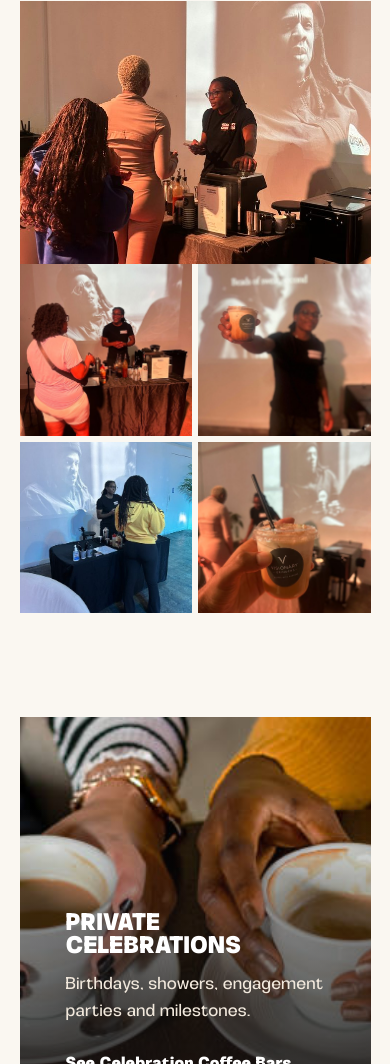
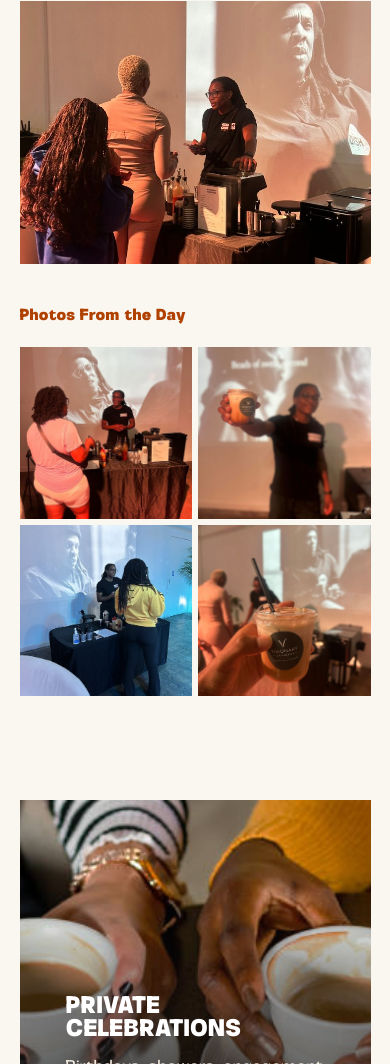
Before and after one commit to Blairthecoder/visionarygrinders, a plain HTML site: page events/index.html in a window 390 px wide. Shown: the part 1198-2262 px from the top of the page. Drawn offline with Linux system fonts and the light colour scheme; a web font is replaced by a local one.

Commit message:
Give the events recap gallery room to breathe
The photo gallery sat flush against the Read the Full Recap buttons with
zero pixels between them, so the photos read as an accident rather than
part of the recap.

Wraps the gallery in a labelled block ("Photos From the Day") with a
clamped top margin, which puts 94px between the buttons and the first
photo on desktop and 40px on mobile. A sweep of the rest of the page
found no other adjacent blocks closer than 16px.

Co-Authored-By: Claude Opus 5 <noreply@anthropic.com>

```diff
--- a/events/index.html
+++ b/events/index.html
@@ -54,11 +54,14 @@
     </div>
     <img src="/images/lifestyle-market-bar-sm.jpg" srcset="/images/lifestyle-market-bar-sm.jpg 700w, /images/lifestyle-market-bar.jpg 1200w" sizes="(max-width: 860px) 90vw, 45vw" alt="Jasmine Rhodes serving guests at the Visionary Grinders coffee bar during the Tribeca Lifestyle Market in Houston" width="1200" height="900" loading="lazy" decoding="async">
   </div>
-  <div class="gallery">
+  <div class="gallery-block">
+    <p class="eyebrow">Photos From the Day</p>
+    <div class="gallery">
     <figure><img src="/images/lifestyle-market-jasmine-sm.jpg" alt="Jasmine Rhodes smiling behind the Visionary Grinders coffee bar as a guest orders at the Tribeca Lifestyle Market" width="700" height="933" loading="lazy"></figure>
     <figure><img src="/images/lifestyle-market-handoff-sm.jpg" alt="A finished iced latte with a Visionary Grinders label handed across the coffee bar" width="700" height="933" loading="lazy"></figure>
     <figure><img src="/images/lifestyle-market-order-sm.jpg" alt="A guest ordering coffee at the Visionary Grinders pop-up bar at Tribeca HTX" width="480" height="640" loading="lazy"></figure>
     <figure><img src="/images/lifestyle-market-latte-sm.jpg" alt="Iced latte in a Visionary Grinders cup held up at the Tribeca Lifestyle Market" width="700" height="933" loading="lazy"></figure>
+    </div>
   </div>
 </section>
 <section class="section">
--- a/styles.css
+++ b/styles.css
@@ -49,6 +49,8 @@ a{color:inherit}
 .section>ul.linklist,.section>ol.steps{max-width:none}
 .section-head{max-width:760px;margin-bottom:2.2em}
 .section-head>p:last-child{margin-bottom:0}
+.gallery-block{margin-top:clamp(40px,5vw,72px)}
+.gallery-block>.eyebrow{margin:0 0 1.1em;color:var(--orange-text);font-weight:700}
 .gallery{display:grid;grid-template-columns:repeat(4,1fr);grid-auto-rows:clamp(190px,24vw,340px);gap:6px}
 .gallery figure{margin:0;overflow:hidden}.gallery .g-tall{grid-row:span 2}
 .gallery img{width:100%;height:100%;object-fit:cover;transition:transform .6s}
```
